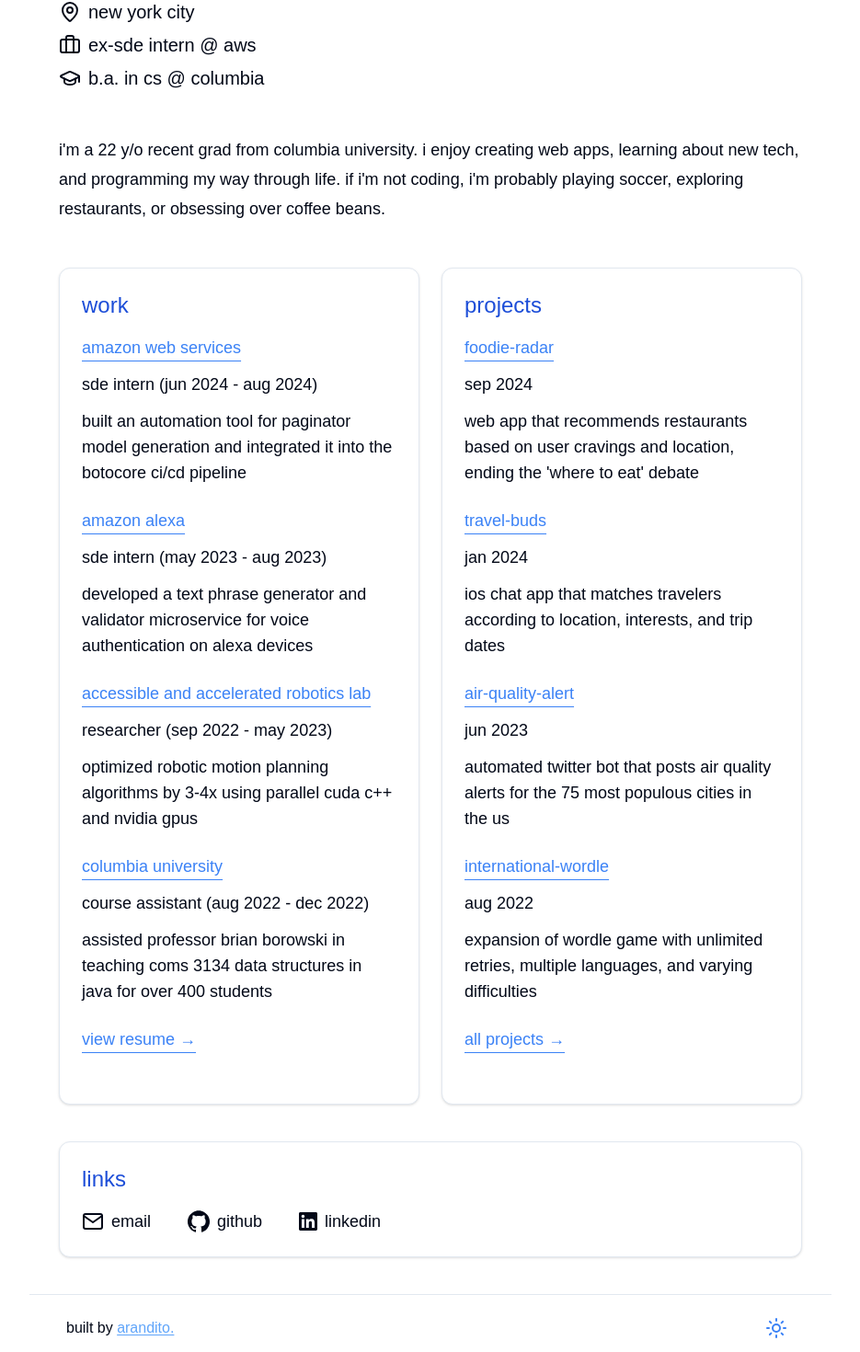
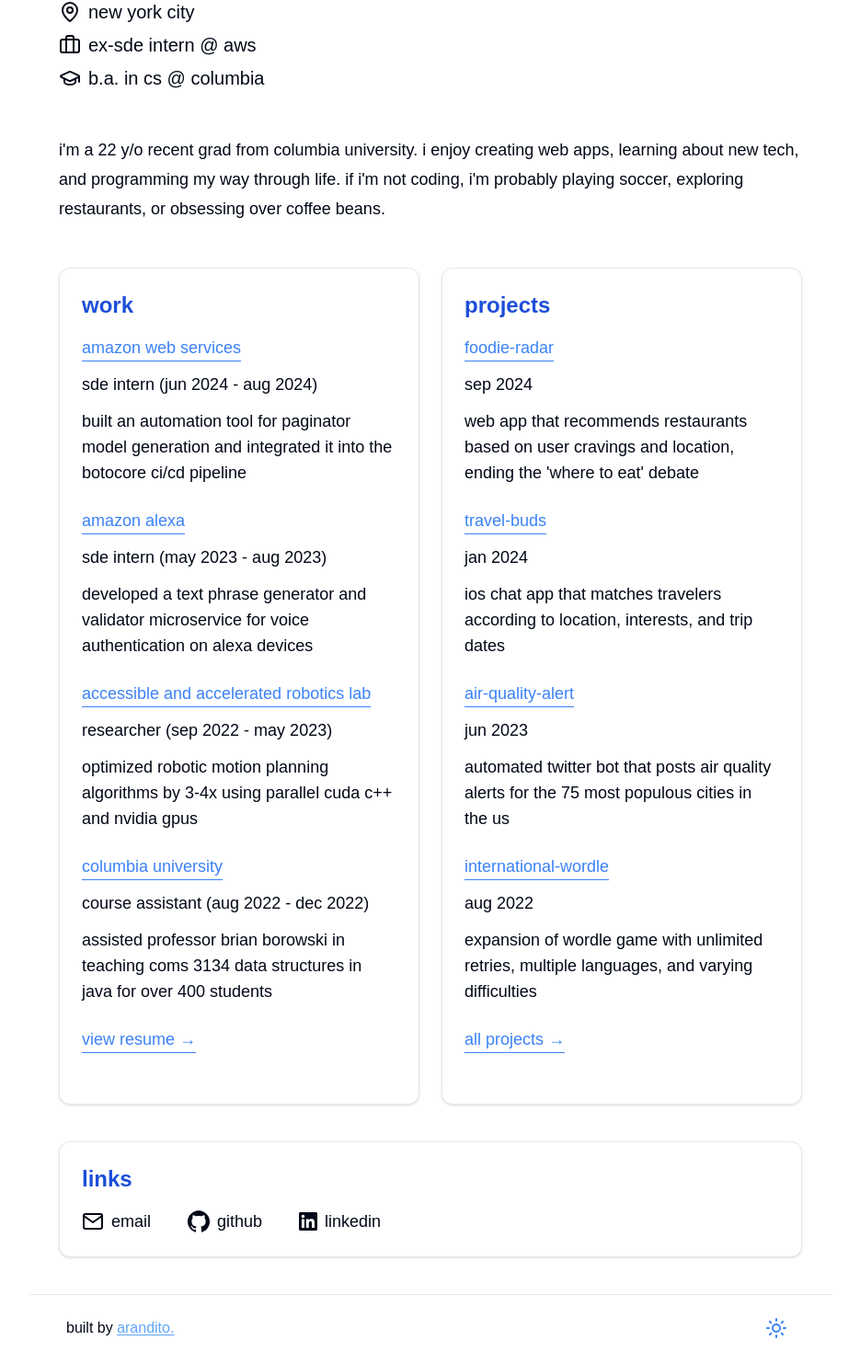
Before and after one commit to arandito/dev-portfolio, a Next.js app: page / in a window 1280 px wide. Shown: the part 194-1664 px from the top of the page at 92% size, without its empty margins (172-1107 px from the left). Built offline with nearby package versions, Linux system fonts and the light colour scheme; a web font is replaced by a local one.

Commit message:
Fix font weight and links component padding.

```diff
--- a/components/bio.tsx
+++ b/components/bio.tsx
@@ -1,9 +1,9 @@
 const Bio = () => {
   return (
     <div className='flex flex-col text-lg py-2 gap-2 mt-8 leading-8'>
-      i'm a 22 y/o recent grad from columbia university. i enjoy creating web apps,
-      learning about new tech, and programming my way through life. if i'm not coding,
-      i'm probably playing soccer, exploring restaurants, or obsessing over coffee beans.
+      i&apos;m a 22 y/o recent grad from columbia university. i enjoy creating web apps,
+      learning about new tech, and programming my way through life. if i&apos;m not coding,
+      i&apos;m probably playing soccer, exploring restaurants, or obsessing over coffee beans.
     </div>
   )
 }
--- a/components/links.tsx
+++ b/components/links.tsx
@@ -5,7 +5,7 @@ import { Card } from "@/components/ui/card";
 const Links = () => {
   return (
     <Card className='flex flex-col gap-4 w-full p-6 mb-2'>
-      <div className='text-2xl text-blue-700 dark:text-blue-600'>links</div>
+      <div className='text-2xl font-bold text-blue-700 dark:text-blue-600'>links</div>
       <div className="flex flex-col sm:flex-row text-lg gap-8">
         <a href="mailto:me@antonioaranda.dev" target="_blank" className="flex flex-row items-center mr-2 hover:text-blue-500 dark:hover:text-blue-300">
           <Icons.mail className="h-6 w-6 mr-2" />
--- a/components/project/project-section.tsx
+++ b/components/project/project-section.tsx
@@ -48,7 +48,7 @@ const projects: ProjectProps[] = [
 const ProjectSection = () => {
   return (
     <Card className='flex flex-col gap-4 w-full sm:w-1/2 mb-10 sm:mt-10 pt-6 pb-2 px-6'>
-      <div className='text-2xl text-blue-700 dark:text-blue-600'>projects</div>
+      <div className='text-2xl font-bold text-blue-700 dark:text-blue-600'>projects</div>
       <div className='flex flex-col'>
         {projects.map((project) => (
           <Project key={project.name} {...project} />
--- a/components/work/work-section.tsx
+++ b/components/work/work-section.tsx
@@ -50,7 +50,7 @@ const works: WorkProps[] = [
 const WorkSection = () => {
   return (
     <Card className='flex flex-col gap-4 w-full sm:w-1/2 my-10 pt-6 pb-2 px-6'>
-      <div className='text-2xl text-blue-700 dark:text-blue-600'>work</div>
+      <div className='text-2xl font-bold text-blue-700 dark:text-blue-600'>work</div>
       <div className='flex flex-col'>
         {works.map((work) => (
           <Work key={work.company} {...work} />
```
